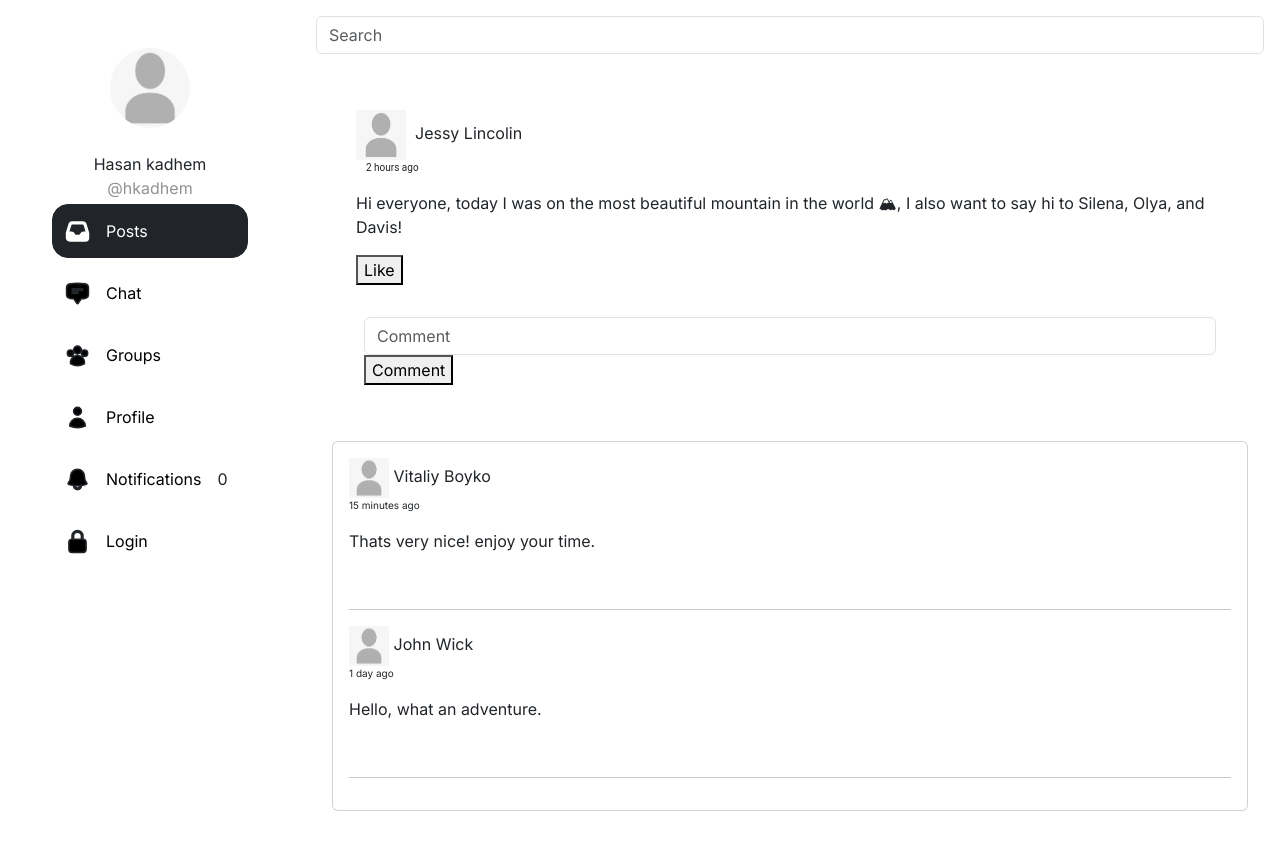
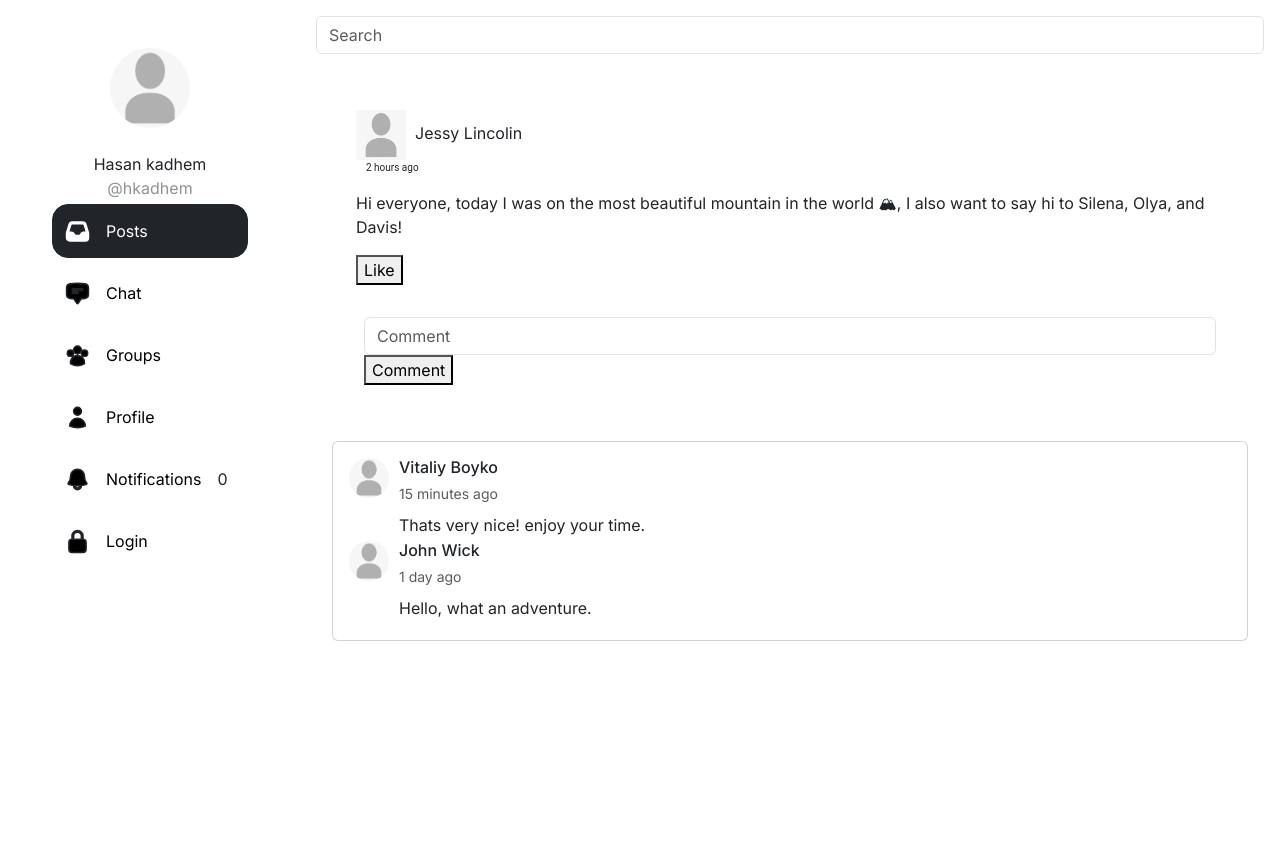
Before and after one commit to mariamqiix/social-network, a Next.js app in the folder frontend/: page /posts in a window 1280 px wide. After the commit the page ends 800 px from the top, so only its background shows below. Built offline with nearby package versions, Linux system fonts and the light colour scheme.

Commit message:
deUI ehancements

```diff
--- a/frontend/src/app/components/Comment.tsx
+++ b/frontend/src/app/components/Comment.tsx
@@ -1,21 +1,18 @@
-import ReplyButton from './NormalBtn';
-
-const Comment = ({ author, content, time, likes }) => {
+const Comment = ({ author, content, time }) => {
   return (
-    <div className="card-comments">
-      <div className="user-comment">
-        <img src={author.avatar} alt="Avatar" className="w-10 h-10 rounded-full" style={{ width: '40px', height: '40px' }}/>&nbsp;{author.name}
-
-        <div className="ml-3">
-          {/* <h3 className="text-sm font-semibold">{author.name}</h3> */}
-          <p className="text-xs text-gray-500" style={{ fontSize: '10px' }}>{time}</p>
-        </div>
+    <div className="d-flex align-items-start">
+      <img
+        src={"placeholder.jpg"}
+        alt="Avatar"
+        className="rounded-circle"
+        style={{ width: '40px', height: '40px', marginRight: '10px' }}
+      />
+      <div>
+        <h6 className="mb-1">{author.name}</h6>
+        <small className="text-muted">{time}</small>
+        <p className="mt-2 mb-1">{content}</p>
       </div>
-      <p className="mt-2">{content}</p>
-        <br></br><hr></hr>
-        {/* <ReplyButton /> */}
-      </div>
-
+    </div>
   );
 };
 
```
